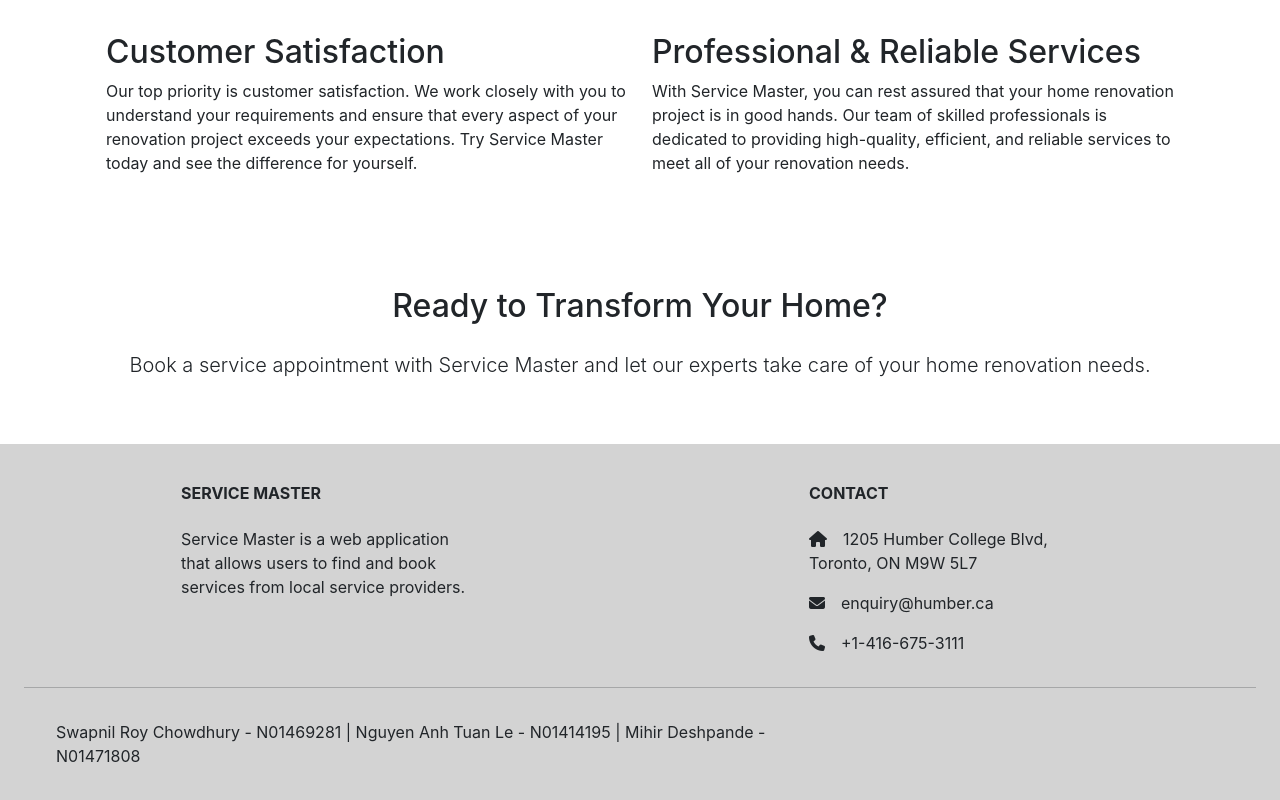
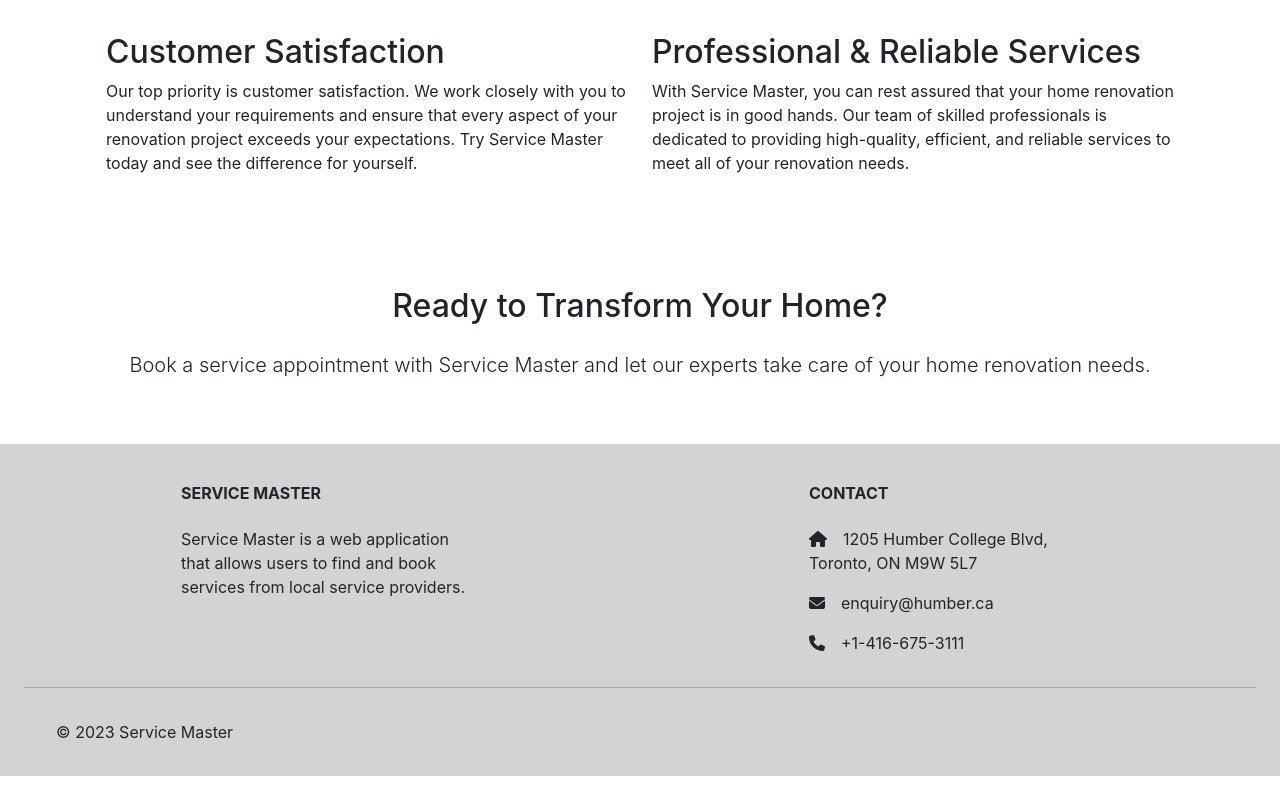
Before and after one commit to 95tuanle/service-master-react, a React (Create React App) app: page / in a window 1280 px wide. Shown: the part 1213-2013 px from the top of the page. After the commit the page ends 1989 px from the top, so only its background shows below. Built offline with nearby package versions, Linux system fonts and the light colour scheme.

Commit message:
remove names from footer

```diff
--- a/src/pages/Footer.tsx
+++ b/src/pages/Footer.tsx
@@ -28,9 +28,7 @@ const Footer = () => {
           <div className="row d-flex align-items-center">
             <div className="col-md-7 col-lg-8 text-center text-md-start">
               <div className="p-3">
-                Swapnil Roy Chowdhury - N01469281
-                | Nguyen Anh Tuan Le - N01414195
-                | Mihir Deshpande - N01471808
+                <p className="mb-0">© 2023 Service Master</p>
               </div>
             </div>
           </div>
```
